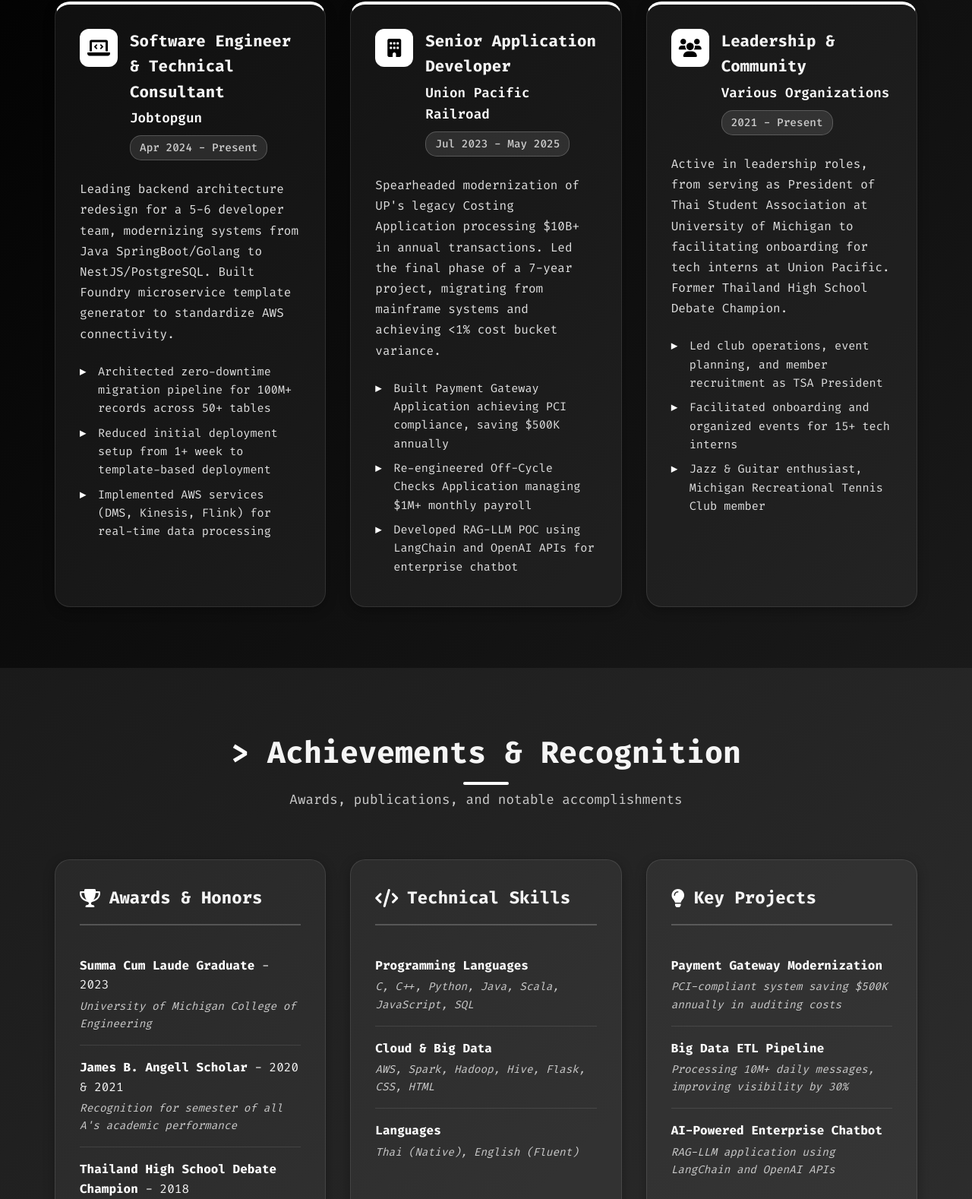
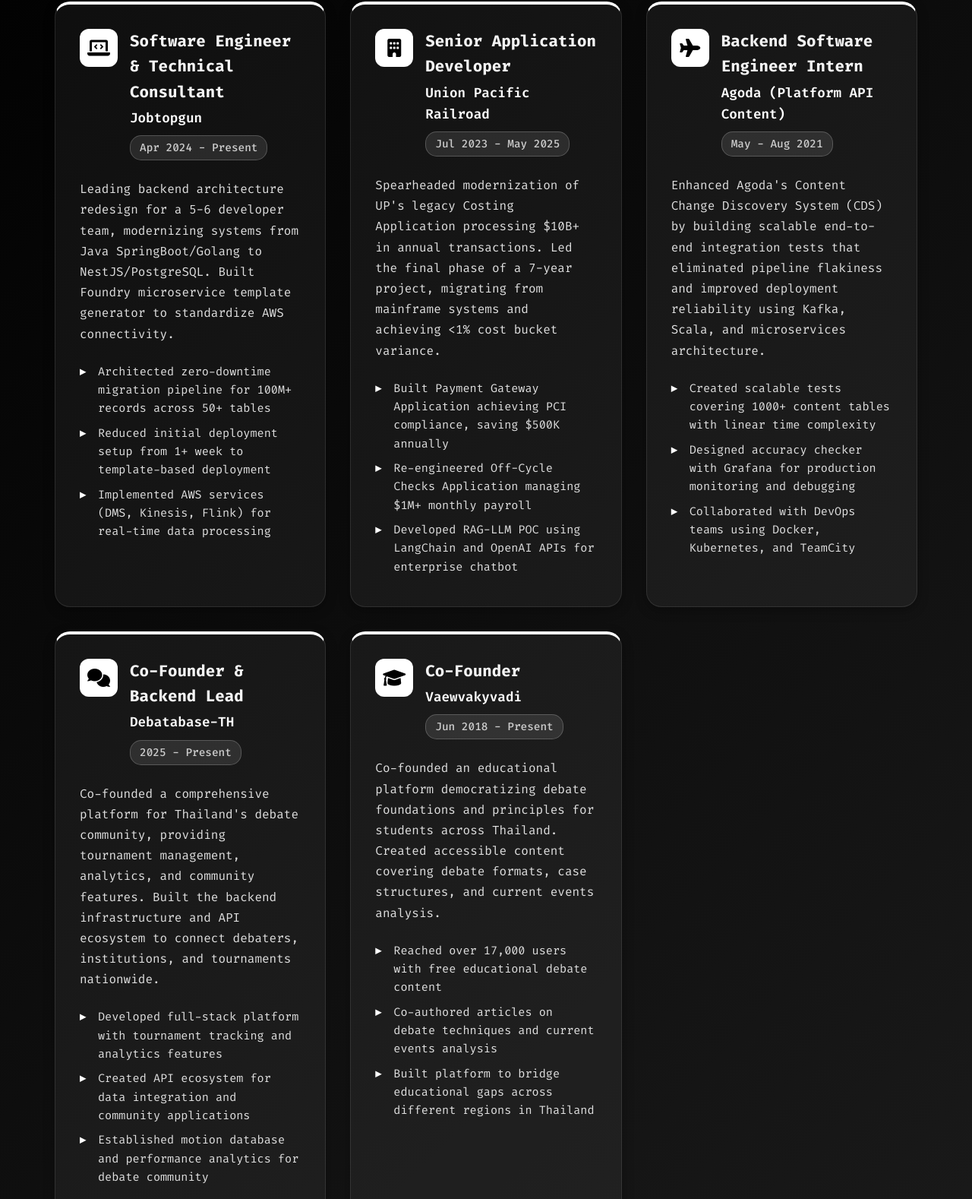
Before and after one commit to piyawatm/personal-website, a plain HTML site: page index.html in a window 1280 px wide. Shown: the part 4056-5634 px from the top of the page at 76% size. Drawn offline with Linux system fonts and the light colour scheme.

Commit message:
Updated Content

```diff
--- a/index.html
+++ b/index.html
@@ -245,23 +245,69 @@
                 <div class="experience-card">
                     <div class="experience-header">
                         <div class="experience-icon">
-                            <i class="fas fa-users"></i>
+                            <i class="fas fa-plane"></i>
                         </div>
                         <div class="experience-meta">
-                            <h3 class="experience-title">Leadership & Community</h3>
-                            <h4 class="experience-company">Various Organizations</h4>
-                            <span class="experience-duration">2021 - Present</span>
+                            <h3 class="experience-title">Backend Software Engineer Intern</h3>
+                            <h4 class="experience-company">Agoda (Platform API Content)</h4>
+                            <span class="experience-duration">May - Aug 2021</span>
                         </div>
                     </div>
                     <p class="experience-description">
-                        Active in leadership roles, from serving as President of Thai Student Association
-                        at University of Michigan to facilitating onboarding for tech interns at Union Pacific.
-                        Former Thailand High School Debate Champion.
+                        Enhanced Agoda's Content Change Discovery System (CDS) by building scalable end-to-end
+                        integration tests that eliminated pipeline flakiness and improved deployment reliability
+                        using Kafka, Scala, and microservices architecture.
                     </p>
                     <ul class="experience-highlights">
-                        <li>Led club operations, event planning, and member recruitment as TSA President</li>
-                        <li>Facilitated onboarding and organized events for 15+ tech interns</li>
-                        <li>Jazz & Guitar enthusiast, Michigan Recreational Tennis Club member</li>
+                        <li>Created scalable tests covering 1000+ content tables with linear time complexity</li>
+                        <li>Designed accuracy checker with Grafana for production monitoring and debugging</li>
+                        <li>Collaborated with DevOps teams using Docker, Kubernetes, and TeamCity</li>
+                    </ul>
+                </div>
+
+                <div class="experience-card">
+                    <div class="experience-header">
+                        <div class="experience-icon">
+                            <i class="fas fa-comments"></i>
+                        </div>
+                        <div class="experience-meta">
+                            <h3 class="experience-title">Co-Founder & Backend Lead</h3>
+                            <h4 class="experience-company">Debatabase-TH</h4>
+                            <span class="experience-duration">2025 - Present</span>
+                        </div>
+                    </div>
+                    <p class="experience-description">
+                        Co-founded a comprehensive platform for Thailand's debate community, providing tournament
+                        management, analytics, and community features. Built the backend infrastructure and API
+                        ecosystem to connect debaters, institutions, and tournaments nationwide.
+                    </p>
+                    <ul class="experience-highlights">
+                        <li>Developed full-stack platform with tournament tracking and analytics features</li>
+                        <li>Created API ecosystem for data integration and community applications</li>
+                        <li>Established motion database and performance analytics for debate community</li>
+                    </ul>
+                </div>
+
+                <div class="experience-card">
+                    <div class="experience-header">
+                        <div class="experience-icon">
+                            <i class="fas fa-graduation-cap"></i>
+                        </div>
+                        <div class="experience-meta">
+                            <h3 class="experience-title">Co-Founder</h3>
+                            <h4 class="experience-company">Vaewvakyvadi</h4>
+                            <span class="experience-duration">Jun 2018 - Present</span>
+                        </div>
+                    </div>
+                    <p class="experience-description">
+                        Co-founded an educational platform democratizing debate foundations and principles
+                        for students across Thailand. Created accessible content covering debate formats,
+                        case structures, and current events analysis.
+                    </p>
+                    <ul class="experience-highlights">
+                        <li>Reached over 17,000 users with free educational debate content</li>
+                        <li>Co-authored articles on debate techniques and current events analysis</li>
+                        <li>Built platform to bridge educational gaps across different regions in Thailand</li>
                     </ul>
                 </div>
             </div>
@@ -325,16 +371,24 @@
                     </h3>
                     <ul class="achievement-list">
                         <li class="achievement-item">
+                            <strong>Debatabase-TH Platform</strong>
+                            <span class="achievement-description">Comprehensive debate platform connecting Thailand's debate community</span>
+                        </li>
+                        <li class="achievement-item">
+                            <strong>Agoda Content Discovery System</strong>
+                            <span class="achievement-description">Scalable testing infrastructure for 1000+ content tables</span>
+                        </li>
+                        <li class="achievement-item">
+                            <strong>Vaewvakyvadi Educational Platform</strong>
+                            <span class="achievement-description">Free debate education reaching 17,000+ students across Thailand</span>
+                        </li>
+                        <li class="achievement-item">
                             <strong>Payment Gateway Modernization</strong>
                             <span class="achievement-description">PCI-compliant system saving $500K annually in auditing costs</span>
                         </li>
                         <li class="achievement-item">
                             <strong>Big Data ETL Pipeline</strong>
                             <span class="achievement-description">Processing 10M+ daily messages, improving visibility by 30%</span>
-                        </li>
-                        <li class="achievement-item">
-                            <strong>AI-Powered Enterprise Chatbot</strong>
-                            <span class="achievement-description">RAG-LLM application using LangChain and OpenAI APIs</span>
                         </li>
                     </ul>
                 </div>
```
